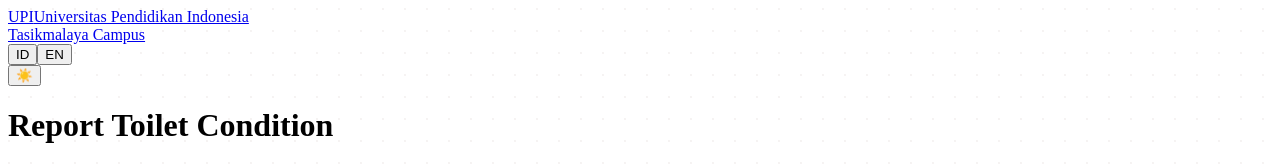
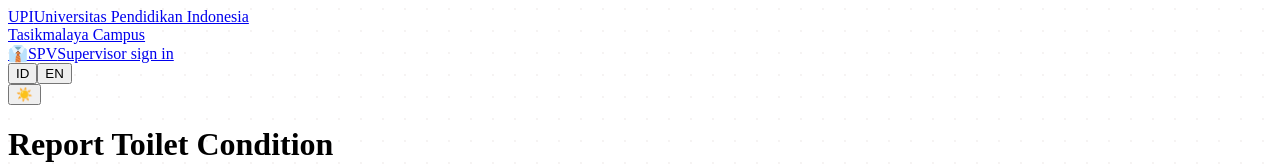
Before and after one commit to rdnsa/AI-complaint, a React (Vite) app in the folder web/: page / in a window 1280 px wide. Shown: the top 164 px of the page. Built offline with nearby package versions, Linux system fonts and the light colour scheme; no server answers.

Commit message:
feat: enhance header with dynamic supervisor link and accessibility features

```diff
--- a/web/src/pages/Beranda.tsx
+++ b/web/src/pages/Beranda.tsx
@@ -53,7 +53,25 @@
 
   return (
     <div className="min-h-screen pb-16">
-      <Kop judul={t('app.judul')} keterangan={t('app.subjudul')} />
+      <Kop
+        judul={t('app.judul')}
+        keterangan={t('app.subjudul')}
+        kanan={
+          // The supervisor's way in sits at the top, next to language and theme.
+          // On a phone the label shrinks to "SPV" so the header stays on one line.
+          <Link
+            to={sesi?.peran === 'spv' ? '/spv' : '/masuk'}
+            aria-label={sesi?.peran === 'spv' ? t('nav.ke_dashboard_spv') : t('nav.petugas')}
+            className="flex items-center gap-1.5 rounded-lg bg-white/15 px-3 py-1.5 text-xs font-bold text-white ring-1 ring-white/25 transition hover:bg-white/25"
+          >
+            <span aria-hidden>👔</span>
+            <span className="sm:hidden">SPV</span>
+            <span className="hidden sm:inline">
+              {sesi?.peran === 'spv' ? t('nav.ke_dashboard_spv') : t('nav.petugas')}
+            </span>
+          </Link>
+        }
+      />
 
       <main className="mx-auto max-w-5xl px-4">
         {!!laporanSaya.length && (
@@ -199,12 +217,6 @@
           </div>
         )}
 
-        <Link
-          to={sesi?.peran === 'spv' ? '/spv' : '/masuk'}
-          className="mx-auto mt-10 block w-fit text-sm font-semibold text-maroon-600 underline decoration-krem-300 underline-offset-4 hover:text-bata-600"
-        >
-          {sesi?.peran === 'spv' ? t('nav.ke_dashboard_spv') : t('nav.petugas')}
-        </Link>
       </main>
     </div>
   );
```
